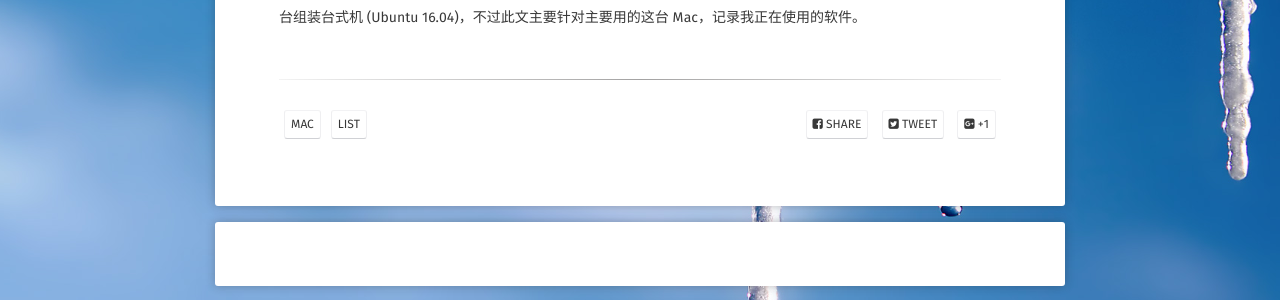
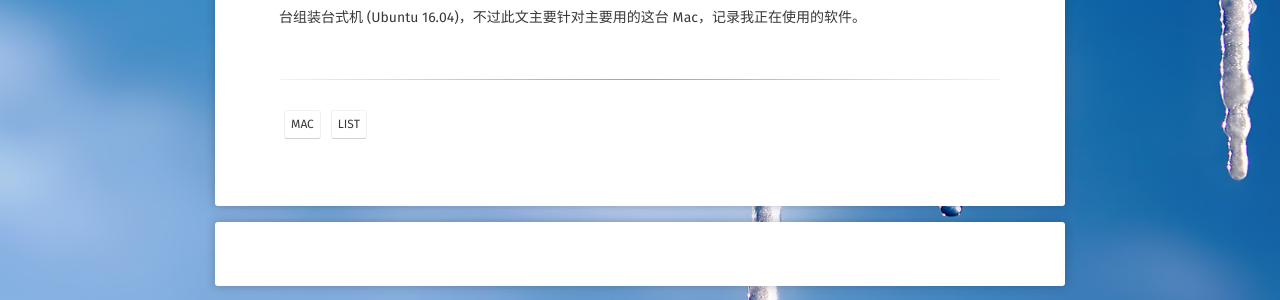
Before and after one commit to refraction-ray/refraction-ray.github.io, a Jekyll site: the page built from _posts/2018-01-06-mac-软件清单.md, in a window 1280 px wide. Shown: the part 417-717 px from the top of the page. Built offline with Jekyll 4.4.1, drawn with Linux system fonts in a browser that asks for light colours; some web fonts are replaced; comment, search, counter and statistics services are not loaded.

Commit message:
removew share button

```diff
--- a/_includes/meta.html
+++ b/_includes/meta.html
@@ -1,7 +1,7 @@
 <br>
 <hr>
 <span class="entry-tags">{% for tag in page.tags %}<a href="{{ site.url }}/tags/#{{ tag }}" title="Pages tagged {{ tag }}" class="tag"><span class="term">{{ tag }}</span></a>{% unless forloop.last %}{% endunless %}{% endfor %}</span>
-<span class="social-share">
+<!-- <span class="social-share">
     <a href="https://www.facebook.com/sharer/sharer.php?u={{ site.url }}{{ page.url }}" title="Share on Facebook" class="tag">
         <span class="term"><i class="fa fa-facebook-square"></i> Share</span>
     </a>
@@ -11,5 +11,5 @@
     <a href="https://plus.google.com/share?url={{ site.url }}{{ page.url }}" title="Share on Google+" class="tag">
             <span class="term"><i class="fa fa-google-plus-square"></i> +1</span>
     </a>
-</span>
+</span> -->
 <div style="clear:both"></div>
```
